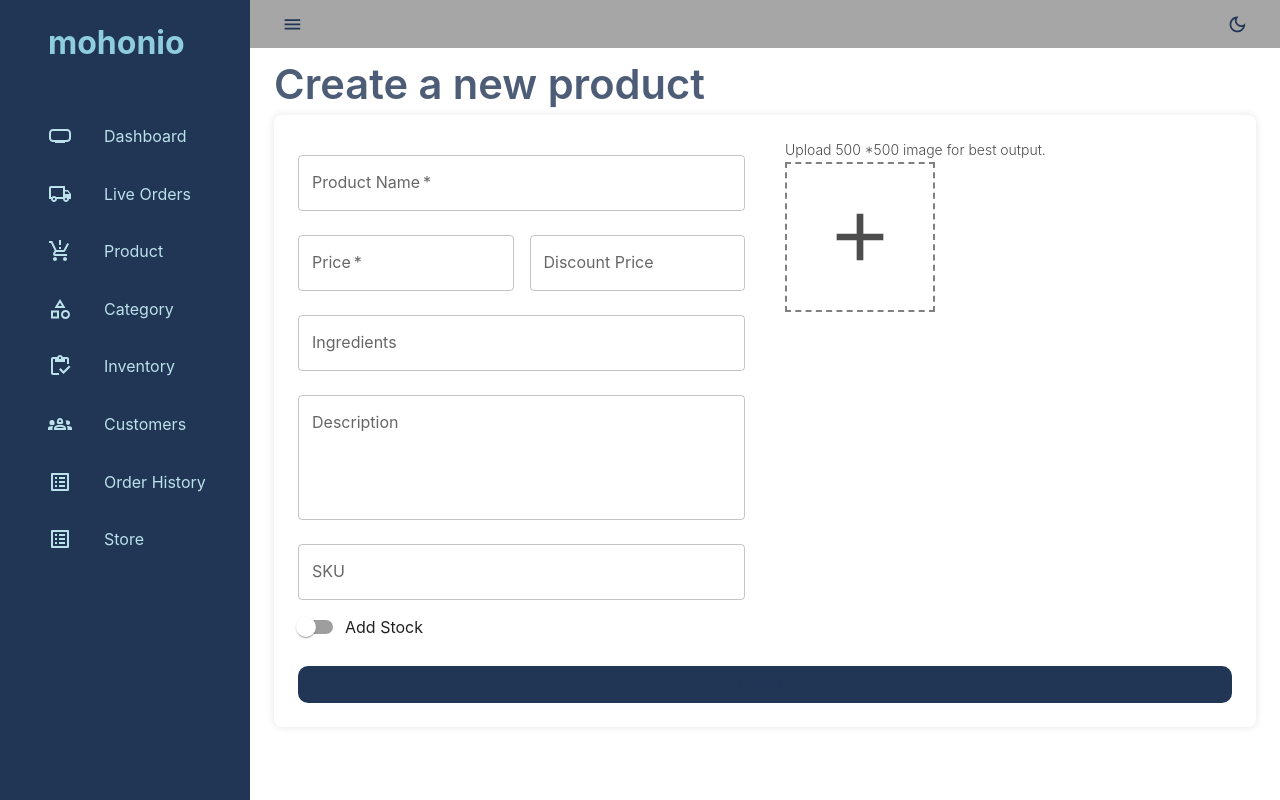
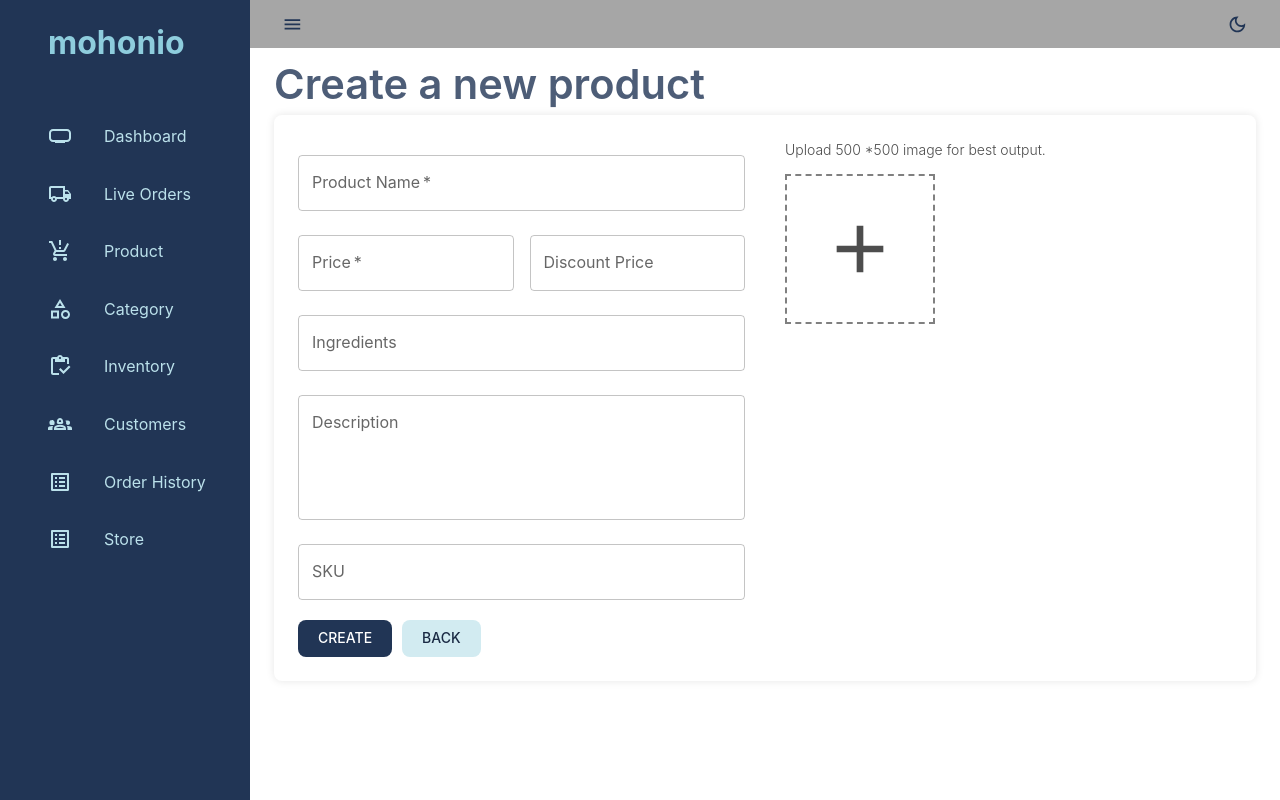
Before and after one commit to NirobxHasan/social-commerce-seller-client, a React (Vite) app: page /product/newproduct in a window 1280 px wide. Built offline with nearby package versions, Linux system fonts and the light colour scheme.

Commit message:
Product page design done

```diff
--- a/src/pages/product/NewProduct.tsx
+++ b/src/pages/product/NewProduct.tsx
@@ -1,19 +1,15 @@
 import P5 from '@/components/typography/P5';
 import AddIcon from '@mui/icons-material/Add';
-import {
-  Box,
-  FormControlLabel,
-  Grid,
-  Stack,
-  Switch,
-  TextField,
-} from '@mui/material';
+import {Box, Grid, TextField} from '@mui/material';
 import {useRef, useState} from 'react';
 import {Controller, SubmitHandler, useForm} from 'react-hook-form';
 import {PageHeader} from '../../styled/CustomTypography';
 import {PaperContainer} from '../../styled/PaperContainer';
 import {FlexCenter, FlexStart} from '../../styled/customFlexStyle';
-import {CustomButtonPrimary} from '../../styled/customIconButton';
+import {
+  CustomButtonPrimary,
+  CustomButtonSecondary,
+} from '../../styled/customIconButton';
 type Inputs = {
   name: string;
   price: number;
@@ -45,21 +41,7 @@ function NewProduct() {
       const file = e.target.files[0];
       setImages((prevImages) => [...prevImages, file]);
     }
-    // const file = e.target.files[0];
-    // if (file) {
-    //   const reader = new FileReader();
-    //   reader.onload = () => {
-    //     setImage(reader.result);
-    //   };
-    //   reader.readAsDataURL(file);
-    // }
   };
-
-  const showImage = (file: File) => {
-    const reader = new FileReader();
-    return reader.readAsDataURL(file);
-  };
-  console.log(images);
 
   const handleImageClick = () => {
     inputRef.current.click();
@@ -206,7 +188,7 @@ function NewProduct() {
             <Grid item md={6} xs={12}>
               <P5 item=' Upload 500 *500 image for best output.' />
 
-              <FlexStart>
+              <FlexStart mt={'12px'}>
                 {images.map((image, index) => (
                   <img
                     key={index}
@@ -248,23 +230,10 @@ function NewProduct() {
             </Grid>
           </Grid>
 
-          <Box>
-            <FormControlLabel
-              value='end'
-              control={
-                <Switch
-                  color='primary'
-                  onChange={(e) => console.log(e.target.checked)}
-                />
-              }
-              label='Add Stock'
-              labelPlacement='end'
-            />
-          </Box>
-
-          <Stack mt={'20px'}>
+          <FlexStart mt={'12px'}>
             <CustomButtonPrimary type='submit'>Create</CustomButtonPrimary>
-          </Stack>
+            <CustomButtonSecondary>Back</CustomButtonSecondary>
+          </FlexStart>
         </Box>
       </PaperContainer>
     </>
--- a/src/styled/customFlexStyle.ts
+++ b/src/styled/customFlexStyle.ts
@@ -12,6 +12,7 @@ export const FlexStart = styled(Box)(() => ({
   justifyContent: 'flex-start',
   alignItems: 'center',
   flexWrap: 'wrap',
+  gap: '10px',
 }));
 
 export const FlexCenter = styled(Box)(() => ({
--- a/src/styled/customIconButton.ts
+++ b/src/styled/customIconButton.ts
@@ -9,11 +9,11 @@ export const CustomIconButton = styled(IconButton)(({theme}) => ({
 }));
 
 export const CustomButtonPrimary = styled(Button)(({theme}) => ({
-  color: theme.palette.neutral[0],
+  color: theme.palette.neutral.white,
   backgroundColor: theme.palette.primary.main,
-  padding: '6px 15px',
+  padding: '6px 20px',
 
-  borderRadius: '10px',
+  borderRadius: '8px',
   '&:hover': {
     backgroundColor: theme.palette.primary.dark,
   },
@@ -21,9 +21,9 @@ export const CustomButtonPrimary = styled(Button)(({theme}) => ({
 
 export const CustomButtonSecondary = styled(Button)(({theme}) => ({
   color: theme.palette.primary.dark,
-  backgroundColor: theme.palette.secondary.main,
-  padding: '6px 15px',
-  borderRadius: '10px',
+  backgroundColor: theme.palette.secondary[200],
+  padding: '6px 20px',
+  borderRadius: '8px',
   '&:hover': {
     backgroundColor: theme.palette.secondary.dark,
   },
--- a/src/theme/index.ts
+++ b/src/theme/index.ts
@@ -127,6 +127,7 @@ export const themeSetting = () => {
 };
 
 interface Icolors {
+  white: string;
   main: string;
   0: string;
   50: string;
```
